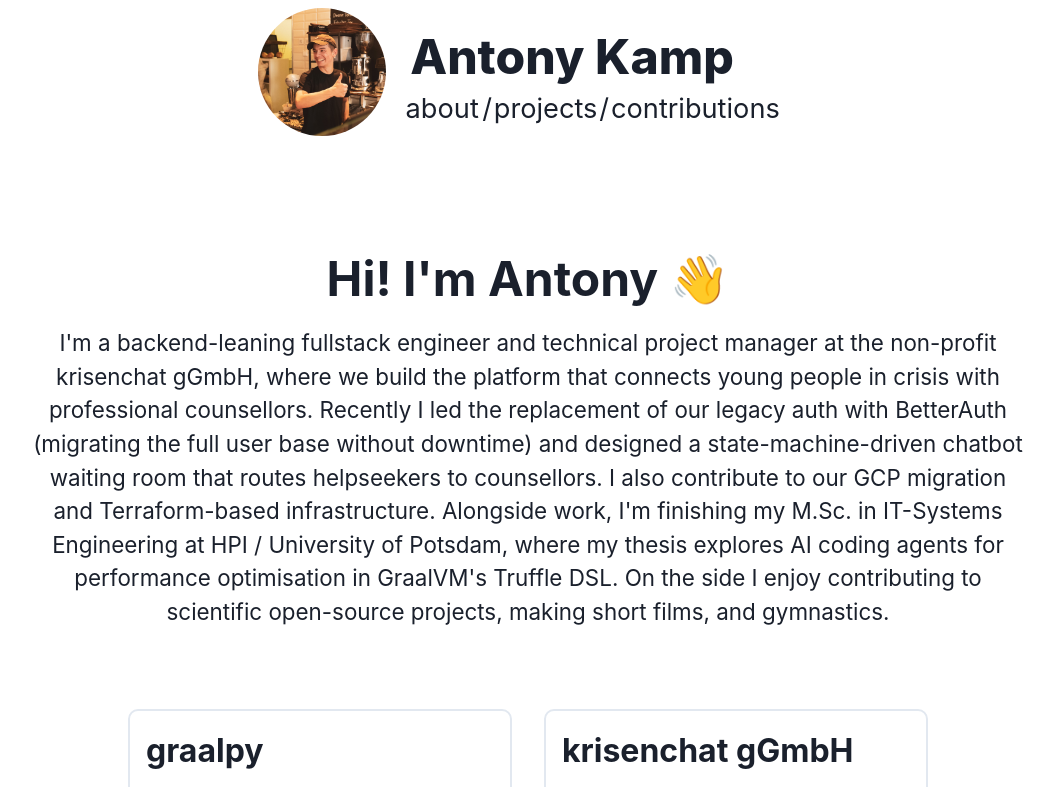
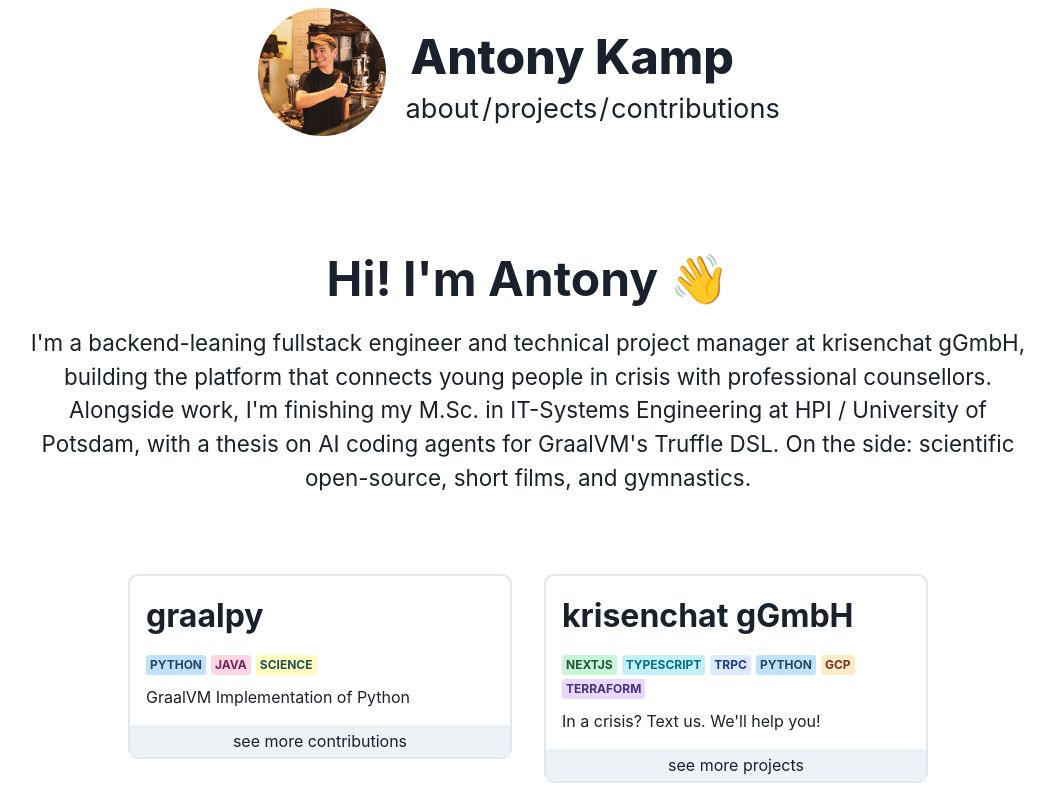
Before and after one commit to antonykamp/antonykampde, a Next.js app: page / in a window 1280 px wide. Shown: the top 787 px of the page, without its empty margins (112-1167 px from the left). Built offline with nearby package versions, Linux system fonts and the light colour scheme.

Commit message:
chore: Shorter summary

```diff
--- a/app/page.tsx
+++ b/app/page.tsx
@@ -35,18 +35,13 @@
       <div className={utilStyle.container}>
         <h1>Hi! I'm Antony 👋</h1>
         <p className={utilStyle.pageDescription}>
-          I'm a backend-leaning fullstack engineer and technical project manager
-          at the non-profit krisenchat gGmbH, where we build the platform that
-          connects young people in crisis with professional counsellors.
-          Recently I led the replacement of our legacy auth with BetterAuth
-          (migrating the full user base without downtime) and designed a
-          state-machine-driven chatbot waiting room that routes helpseekers to
-          counsellors. I also contribute to our GCP migration and
-          Terraform-based infrastructure. Alongside work, I'm finishing my M.Sc.
-          in IT-Systems Engineering at HPI / University of Potsdam, where my
-          thesis explores AI coding agents for performance optimisation in
-          GraalVM's Truffle DSL. On the side I enjoy contributing to scientific
-          open-source projects, making short films, and gymnastics.
+          I'm a backend-leaning fullstack engineer and technical project
+          manager at krisenchat gGmbH, building the platform that connects
+          young people in crisis with professional counsellors. Alongside
+          work, I'm finishing my M.Sc. in IT-Systems Engineering at HPI /
+          University of Potsdam, with a thesis on AI coding agents for
+          GraalVM's Truffle DSL. On the side: scientific open-source, short
+          films, and gymnastics.
         </p>
       </div>
       {/**
```
